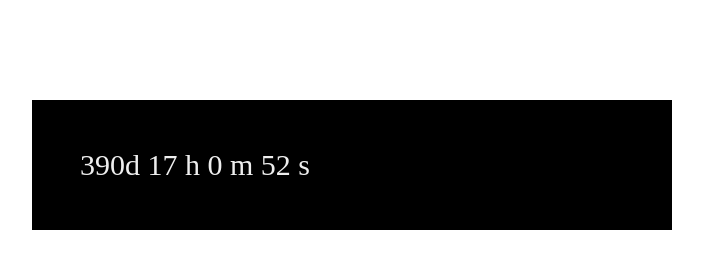
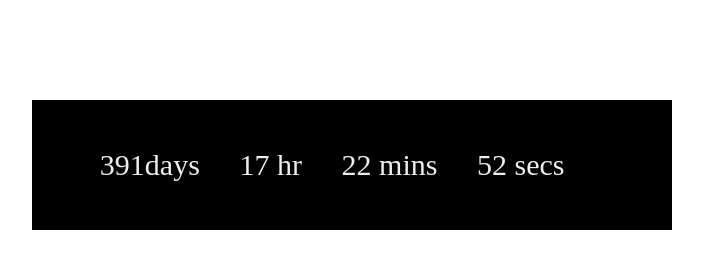
Before and after one commit to Ukaoha/Countdown-timer, a plain HTML site: page index.html in a window 1280 px wide. Shown: the whole page, without its empty margins (288-991 px from the left). Drawn offline with Linux system fonts and the light colour scheme.

Commit message:
corrected minute

```diff
--- a/index.js
+++ b/index.js
@@ -1,21 +1,21 @@
-var officialTechSis = new Date ("Jul 30, 2022 12:00:00").getTime();
-var myFunc = setInterval(function() {
-    var now = new Date().getTime();
-    var timeleft = officialTechSis - now ;
+let officialTechSis = new Date ("Jul 31, 2022 12:00:00").getTime();
+let myFunc = setInterval(function() {
+    let now = new Date().getTime();
+    let timeleft = officialTechSis - now ;
 
-    var days = Math.floor(timeleft / (1000 * 60 * 60 * 24));
-    var hours = Math.floor((timeleft % (1000 * 60 * 60 *24))/(1000 * 60 * 60));
-    var minutes = Math.floor((timeleft  % ( 1000 * 60 * 60)) / (1000 * 60 * 60));
-    var seconds = Math.floor((timeleft % (1000 * 60)) / 1000);
+    let days = Math.floor(timeleft / (1000 * 60 * 60 * 24));
+    let hours = Math.floor((timeleft % (1000 * 60 * 60 *24))/(1000 * 60 * 60));
+    let minutes = Math.floor((timeleft  % ( 1000 * 60 * 60 )) / (1000 * 60 ));
+    let seconds = Math.floor((timeleft % (1000 * 60)) / 1000);
 
-
-    document.getElementById("days").innerHTML = days + "d  "
-    document.getElementById("hours").innerHTML = hours + "  h  "
-    document.getElementById("minutes").innerHTML = minutes + " m "
-    document.getElementById("seconds").innerHTML = seconds + " s "
+    document.getElementById("days").innerHTML = days + "days  "
+    document.getElementById("hours").innerHTML = hours + "  hr "
+    document.getElementById("minutes").innerHTML = minutes + " mins "
+    document.getElementById("seconds").innerHTML = seconds + " secs "
 
     if(timeleft < 0) {
         clearInterval(myFunc);
+
         document.getElementById("days").innerHTML = " "
         document.getElementById("hours").innerHTML = "  "
         document.getElementById("minutes").innerHTML = " "
--- a/styles.css
+++ b/styles.css
@@ -9,6 +9,8 @@
     margin: 0 auto;
     padding: 3em;
     margin-top: 100px;
+    display: flex;
+    justify-content: space-around;
 }
 p{
     font-size: 30px;
```
Also changed, not shown: index.html (+1 -0 lines).
